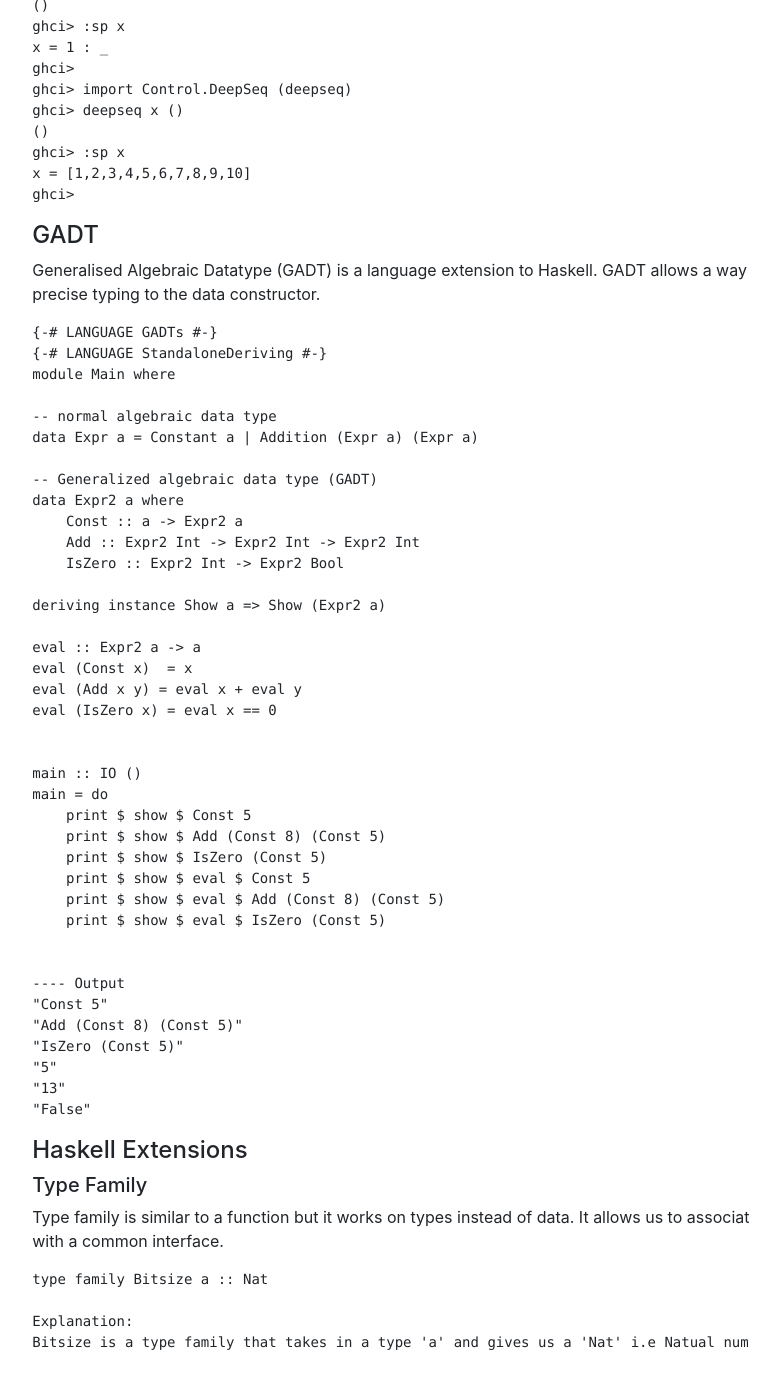
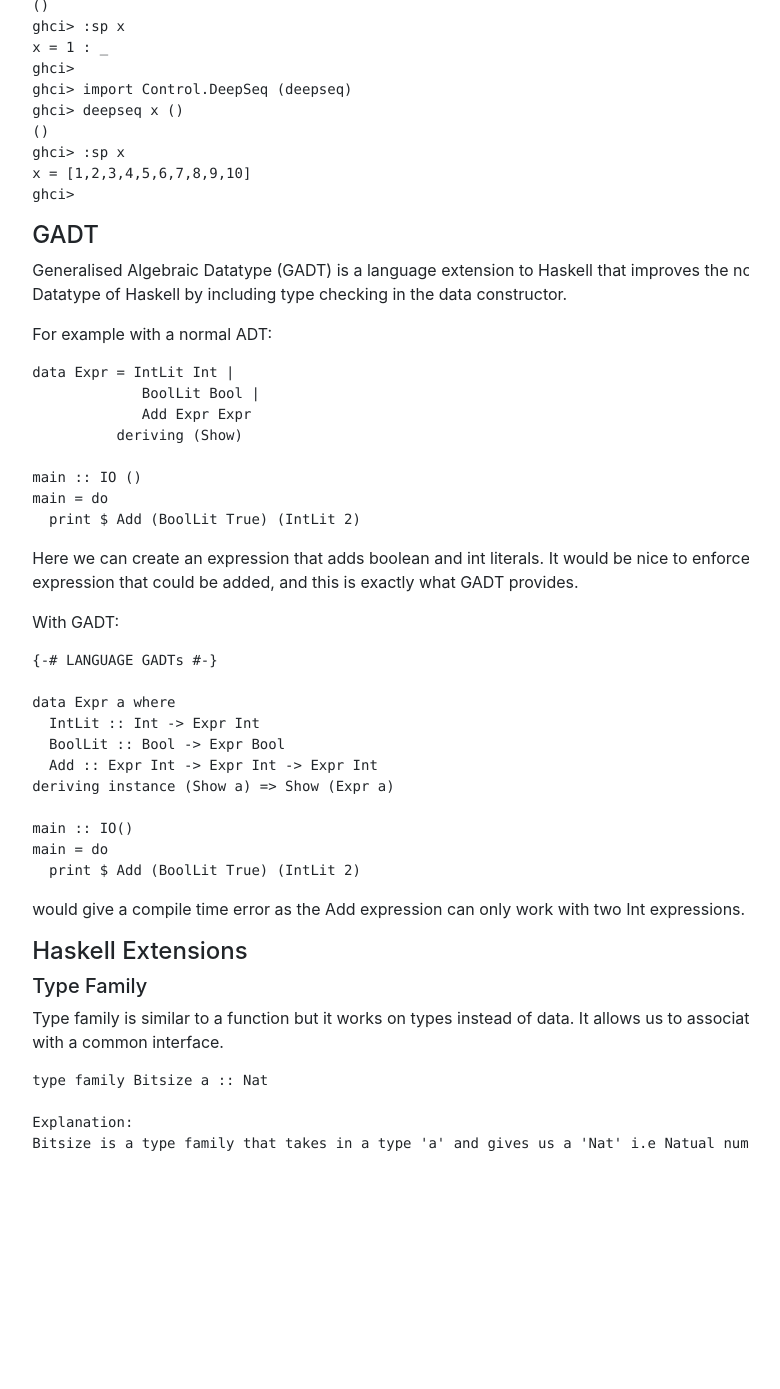
Before and after one commit to Bipinoli/bipinoli.github.io, a Jekyll site: the page built from _posts/2024-08-01-My-notes-on-Haskell.md, in a window 1280 px wide and 1400 px high, scrolled down 7821 px. Shown: the top 1389 px of the window, without its empty margins (229-1009 px from the left). Built offline with Jekyll 4.4.1, drawn with Linux system fonts in a browser that asks for light colours; the table of contents is made by our own code; after the commit the page ends 9023 px from its top, so only the background shows below that.

Commit message:
Update 2024-08-01-My-notes-on-Haskell.md

````diff
--- a/_posts/2024-08-01-My-notes-on-Haskell.md
+++ b/_posts/2024-08-01-My-notes-on-Haskell.md
@@ -388,47 +388,37 @@ ghci>
 ```
 
 #### GADT
-Generalised Algebraic Datatype (GADT) is a language extension to Haskell. GADT allows a way to provide precise typing to the data constructor.
+Generalised Algebraic Datatype (GADT) is a language extension to Haskell that improves the normal Algebraic Datatype of Haskell by including type checking in the data constructor.
+
+For example with a normal ADT:
 ```
-{-# LANGUAGE GADTs #-}
-{-# LANGUAGE StandaloneDeriving #-}
-module Main where
-
--- normal algebraic data type
-data Expr a = Constant a | Addition (Expr a) (Expr a)
-
--- Generalized algebraic data type (GADT)
-data Expr2 a where
-    Const :: a -> Expr2 a
-    Add :: Expr2 Int -> Expr2 Int -> Expr2 Int
-    IsZero :: Expr2 Int -> Expr2 Bool
-
-deriving instance Show a => Show (Expr2 a)
-
-eval :: Expr2 a -> a
-eval (Const x)  = x
-eval (Add x y) = eval x + eval y
-eval (IsZero x) = eval x == 0
-
+data Expr = IntLit Int |
+             BoolLit Bool |
+             Add Expr Expr
+          deriving (Show)
 
 main :: IO ()
 main = do
-    print $ show $ Const 5
-    print $ show $ Add (Const 8) (Const 5)
-    print $ show $ IsZero (Const 5)
-    print $ show $ eval $ Const 5
-    print $ show $ eval $ Add (Const 8) (Const 5)
-    print $ show $ eval $ IsZero (Const 5)
+  print $ Add (BoolLit True) (IntLit 2)
+```
 
+Here we can create an expression that adds boolean and int literals. It would be nice to enforce the exact type of expression that could be added, and this is exactly what GADT provides.
 
----- Output
-"Const 5"
-"Add (Const 8) (Const 5)"
-"IsZero (Const 5)"
-"5"
-"13"
-"False"
+With GADT:
 ```
+{-# LANGUAGE GADTs #-}
+
+data Expr a where
+  IntLit :: Int -> Expr Int
+  BoolLit :: Bool -> Expr Bool
+  Add :: Expr Int -> Expr Int -> Expr Int
+deriving instance (Show a) => Show (Expr a)
+
+main :: IO()
+main = do
+  print $ Add (BoolLit True) (IntLit 2)
+```
+would give a compile time error as the Add expression can only work with two Int expressions.
 
 #### Haskell Extensions
 ##### Type Family
````
